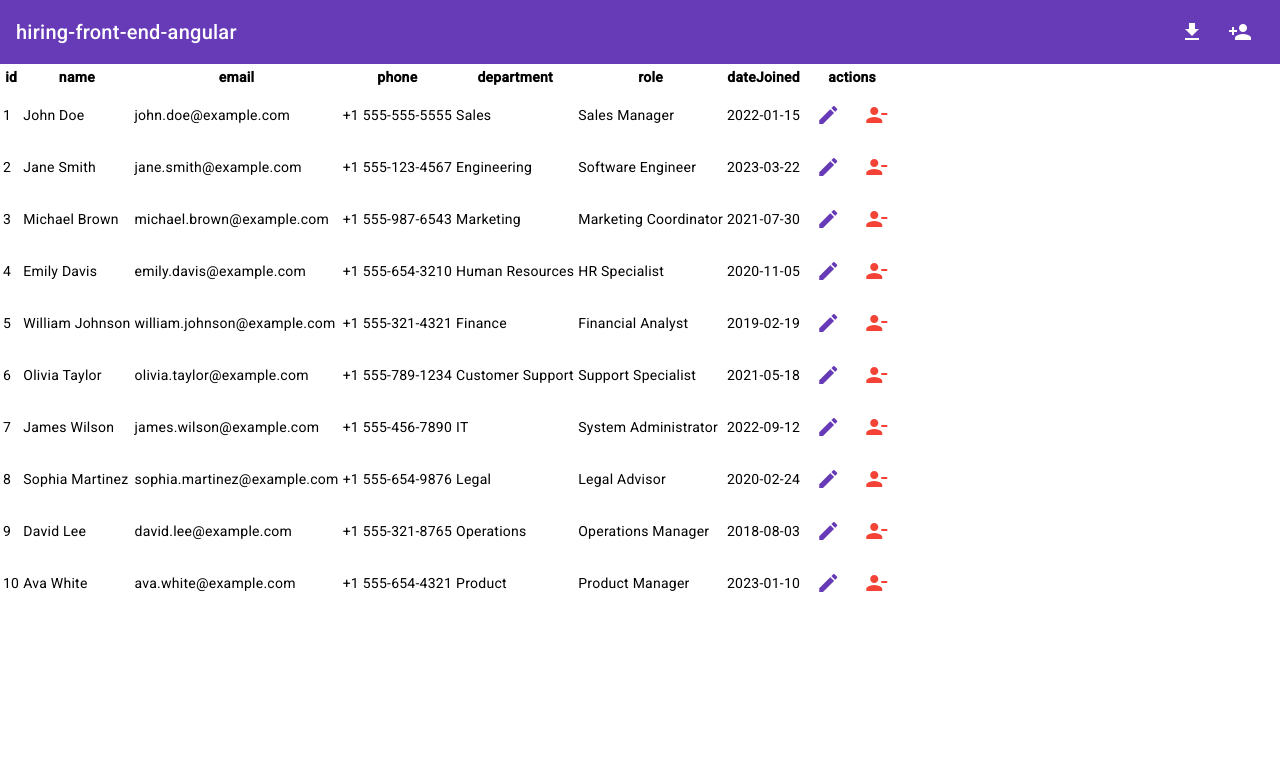
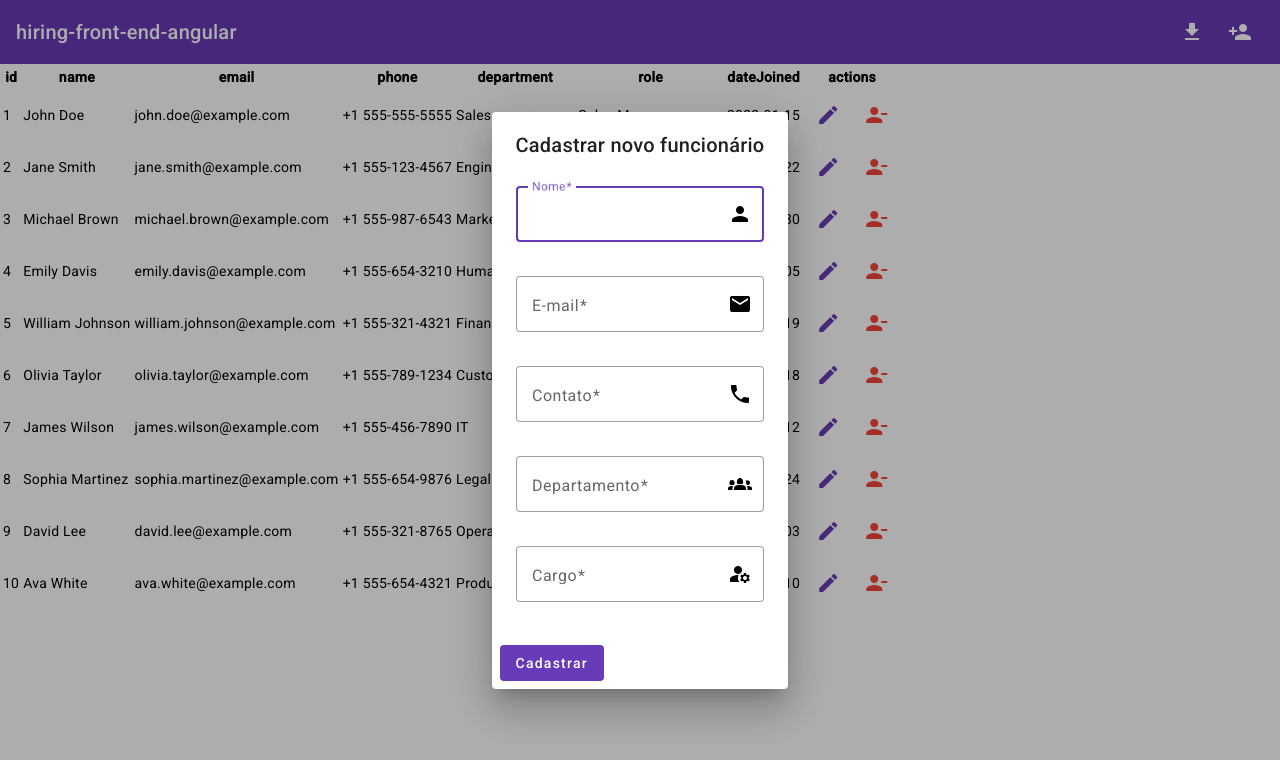
Before and after one commit to SilvioCavalcantiBonfim/hiring-front-end-angular, an Angular app: page / in a window 1280 px wide. Both pictures are taken after a click on the button "person_add". Shown: the top 760 px of the page. Built offline with nearby package versions, Linux system fonts and the light colour scheme.

Commit message:
feat: Criado a estrutura do formulario de cadastro de funcionarios

```diff
--- a/src/app/components/create-dialog/create-dialog.component.html
+++ b/src/app/components/create-dialog/create-dialog.component.html
@@ -1,7 +1,40 @@
 <h1 mat-dialog-title>Cadastrar novo funcionário</h1>
-<mat-form-field appearance="outline">
-  <mat-label>Outline form field</mat-label>
-  <input matInput placeholder="Placeholder">
-  <mat-icon matSuffix>sentiment_very_satisfied</mat-icon>
-  <mat-hint>Hint</mat-hint>
-</mat-form-field>
+<p>
+  <mat-form-field appearance="outline">
+    <mat-label>Nome</mat-label>
+    <input matInput placeholder="Nome completo..." required>
+    <mat-icon matSuffix>person</mat-icon>
+  </mat-form-field>
+</p>
+<p>
+  <mat-form-field appearance="outline">
+    <mat-label>E-mail</mat-label>
+    <input matInput placeholder="E-mail..." required>
+    <mat-icon matSuffix>email</mat-icon>
+  </mat-form-field>
+</p>
+<p>
+  <mat-form-field appearance="outline">
+    <mat-label>Contato</mat-label>
+    <input matInput placeholder="Contato..." required>
+    <mat-icon matSuffix>phone</mat-icon>
+  </mat-form-field>
+</p>
+<p>
+  <mat-form-field appearance="outline">
+    <mat-label>Departamento</mat-label>
+    <input matInput placeholder="Departamento..." required>
+    <mat-icon matSuffix>groups_2</mat-icon>
+  </mat-form-field>
+</p>
+<p>
+  <mat-form-field appearance="outline">
+    <mat-label>Cargo</mat-label>
+    <input matInput placeholder="Cargo..." required>
+    <mat-icon matSuffix>manage_accounts</mat-icon>
+  </mat-form-field>
+</p>
+
+<div mat-dialog-actions>
+  <button mat-flat-button color="primary">Cadastrar</button>
+</div>
--- a/src/app/components/create-dialog/create-dialog.component.scss
+++ b/src/app/components/create-dialog/create-dialog.component.scss
@@ -0,0 +1,7 @@
+p{
+  display: flex;
+  align-items: center;
+  justify-content: center;
+  gap: 20px;
+  padding: 0 20px;
+}
--- a/src/app/components/create-dialog/create-dialog.component.ts
+++ b/src/app/components/create-dialog/create-dialog.component.ts
@@ -1,4 +1,6 @@
 import { Component } from '@angular/core';
+import { MatDialogRef } from '@angular/material/dialog';
+import { JsonCrudService } from 'src/app/services/json-crud.service';
 
 @Component({
   selector: 'app-create-dialog',
@@ -6,5 +8,8 @@ import { Component } from '@angular/core';
   styleUrls: ['./create-dialog.component.scss']
 })
 export class CreateDialogComponent {
-
+  constructor(
+    private dialogRef: MatDialogRef<CreateDialogComponent>,
+    private jsonCrud: JsonCrudService
+  ){}
 }
--- a/src/app/components/delete-dialog/delete-dialog.component.ts
+++ b/src/app/components/delete-dialog/delete-dialog.component.ts
@@ -8,7 +8,7 @@ import { Employee } from 'src/app/interfaces/employee';
 })
 export class DeleteDialogComponent {
   constructor(
-    public dialogRef: MatDialogRef<DeleteDialogComponent>,
+    private dialogRef: MatDialogRef<DeleteDialogComponent>,
     @Inject(MAT_DIALOG_DATA) public data: {employee: Employee}
   ) { }
 
--- a/src/app/components/nav-bar/nav-bar.component.html
+++ b/src/app/components/nav-bar/nav-bar.component.html
@@ -4,7 +4,7 @@
   <button mat-icon-button aria-label="Baixar CSV">
     <mat-icon>download</mat-icon>
   </button>
-  <button mat-icon-button aria-label="Adicionar novos funcionarios">
+  <button mat-icon-button aria-label="Adicionar novos funcionarios" (click)="onCreate()">
     <mat-icon>person_add</mat-icon>
   </button>
 </mat-toolbar>
--- a/src/app/components/nav-bar/nav-bar.component.ts
+++ b/src/app/components/nav-bar/nav-bar.component.ts
@@ -1,4 +1,6 @@
 import { Component, Input } from '@angular/core';
+import { MatDialog } from '@angular/material/dialog';
+import { CreateDialogComponent } from '../create-dialog/create-dialog.component';
 
 @Component({
   selector: 'app-nav-bar',
@@ -9,4 +11,12 @@ export class NavBarComponent {
 
   @Input()
   title!: string;
+
+  constructor(private dialog: MatDialog){}
+
+  onCreate(): void{
+    const createDialog = this.dialog.open(CreateDialogComponent);
+
+    createDialog.afterClosed().subscribe(console.log)
+  }
 }
```
